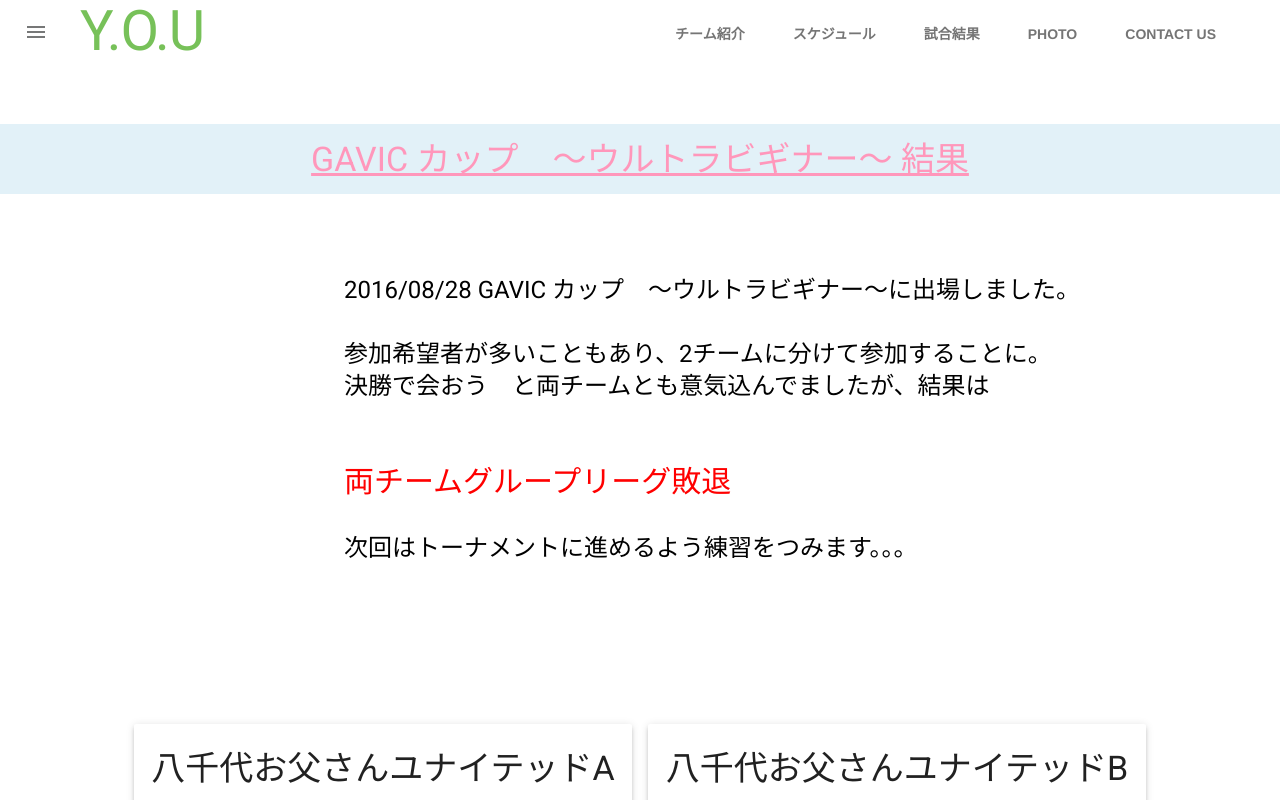
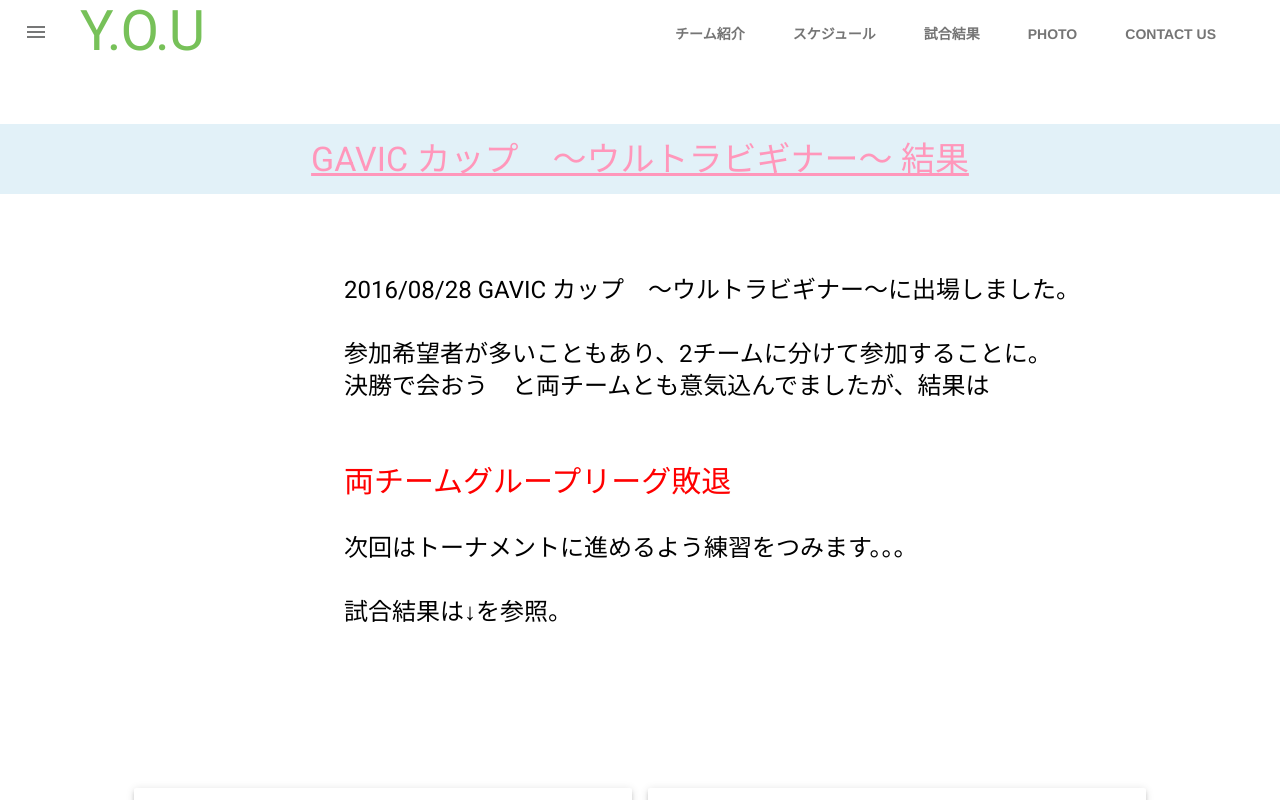
Before and after one commit to y-o-u/y-o-u.github.io, a plain HTML site: page result/08/28/index.html in a window 1280 px wide. Drawn offline with Linux system fonts and the light colour scheme.

Commit message:
Update index.html

```diff
--- a/result/08/28/index.html
+++ b/result/08/28/index.html
@@ -84,7 +84,9 @@
 					<span style="font-size: 30px;color: #f00;">両チームグループリーグ敗退</span>
 					<br>
 					<br>
-					次回はトーナメントに進めるよう練習をつみます。。。
+					次回はトーナメントに進めるよう練習をつみます。。。<br>
+					<br>
+					試合結果は↓を参照。
 				</p>
 			</p>
 		</div>
```
